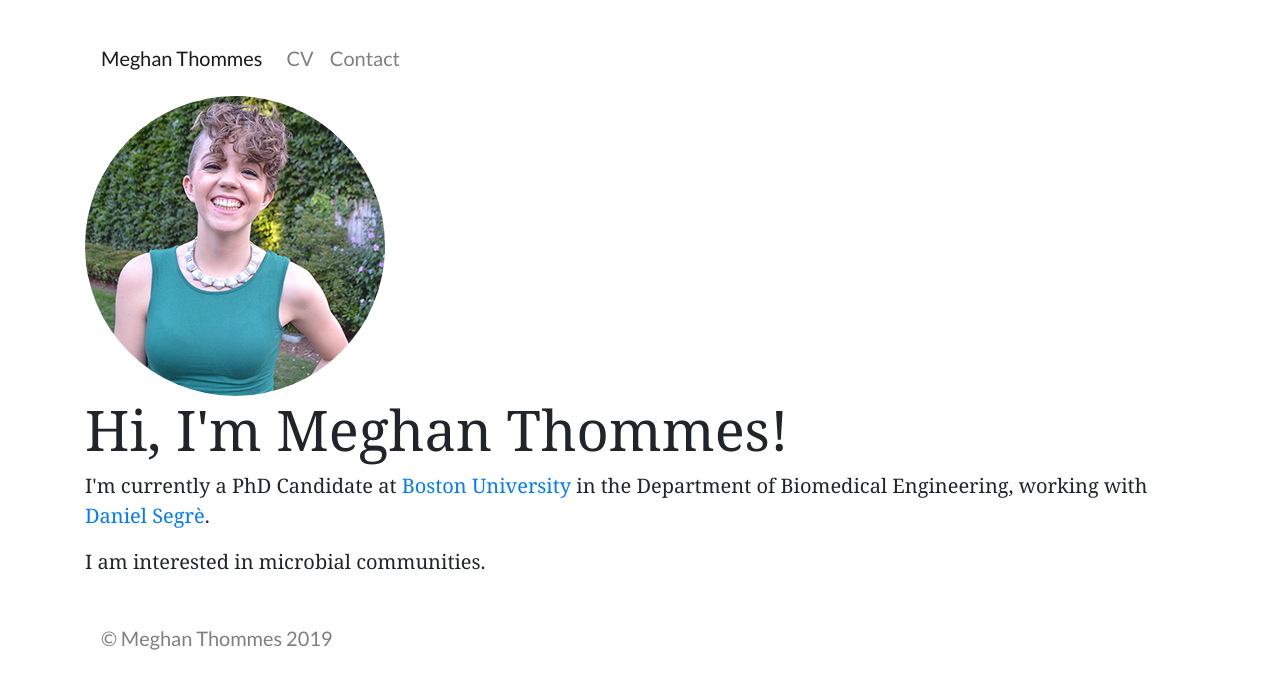
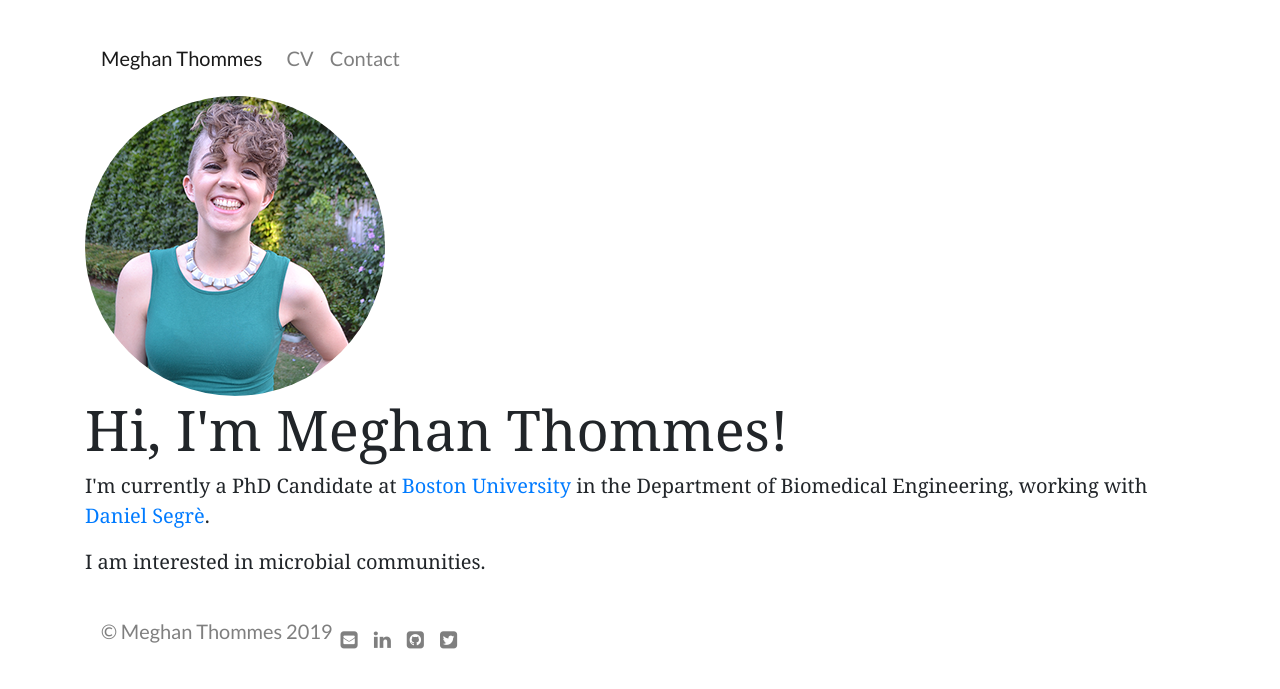
Before and after one commit to megthommes/megthommes.github.io, a Jekyll site: the page built from index.html, in a window 1280 px wide. Shown: the top 689 px of the page. Built offline with Jekyll 4.4.1, drawn with Linux system fonts in a browser that asks for light colours; some web fonts are replaced.

Commit message:
Update footer.html

```diff
--- a/_includes/footer.html
+++ b/_includes/footer.html
@@ -2,22 +2,22 @@
 	<nav id="navbar-footer" class="navbar navbar-expand-sm navbar-light">
 		<p class="navbar-text">&copy; Meghan Thommes 2019</p>
 
-		<ul class="navbar-nav navbar-right">
+		<ul class="nav navbar-nav navbar-right">
 			<!-- Email -->
 			<li class="nav-item">
-				<a class="nav-link" href="mailto:meghan.thommes@gmail.com" target="_blank"><i class="fas fa-envelope-square fa-2x"></i></a>
+				<a class="nav-link" href="mailto:meghan.thommes@gmail.com" target="_blank"><i class="fa fa-envelope-square"></i></a>
 			</li>
 			<!-- LinkedIn -->
 			<li class="nav-item">
-				<a class="nav-link" href="https://www.linkedin.com/in/meghanthommes/" target="_blank"><i class="fab fa-linkedin fa-2x"></i></a>
+				<a class="nav-link" href="https://www.linkedin.com/in/meghanthommes/" target="_blank"><i class="fa fa-linkedin"></i></a>
 			</li>
 			<!-- GitHub -->
 			<li class="nav-item">
-				<a class="nav-link" href="https://github.com/megthommes/" target="_blank"><i class="fab fa-github-square fa-2x"></i></a>
+				<a class="nav-link" href="https://github.com/megthommes/" target="_blank"><i class="fa fa-github-square"></i></a>
 			</li>
 			<!-- Twitter -->
 			<li class="nav-item">
-				<a class="nav-link" href="https://twitter.com/MegThommes/" target="_blank"><i class="fab fa-twitter-square fa-2x"></i></a>
+				<a class="nav-link" href="https://twitter.com/MegThommes/" target="_blank"><i class="fa fa-twitter-square"></i></a>
 			</li>
 		</ul>
 	</nav>
```
